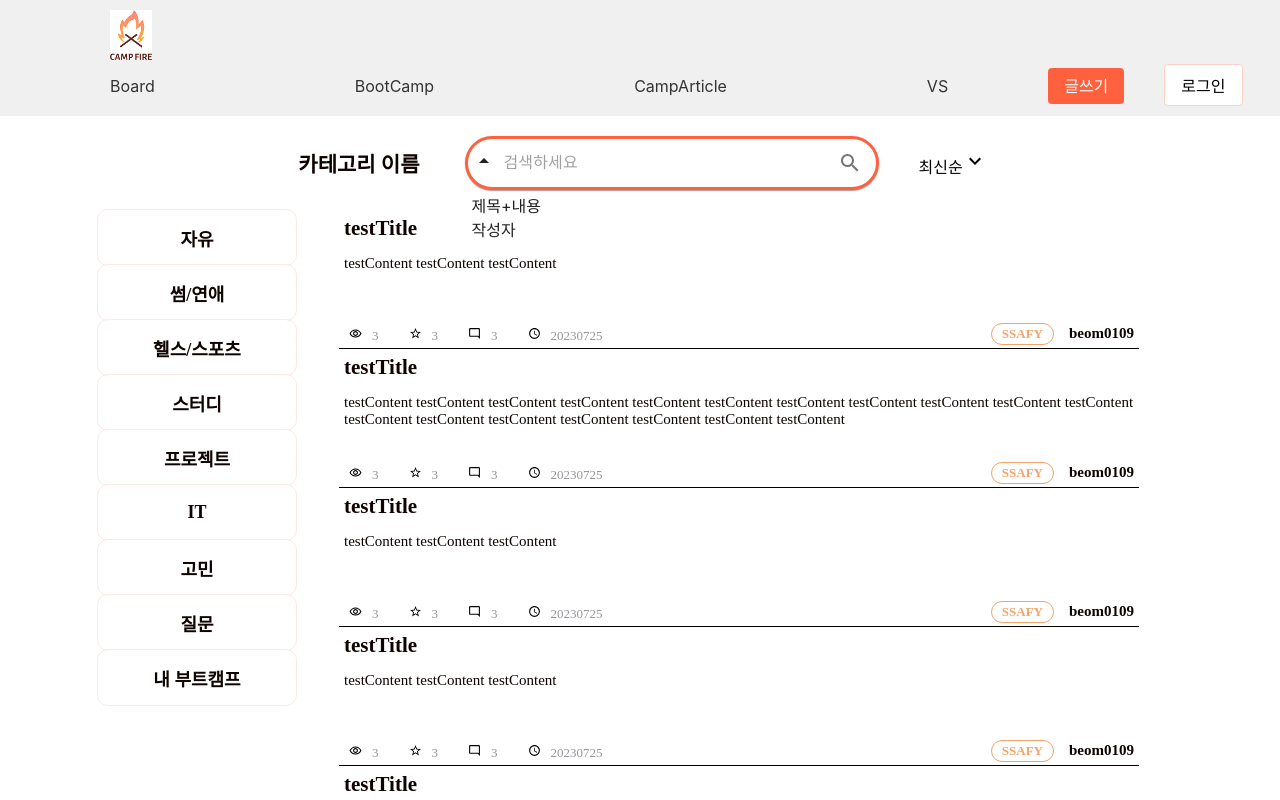
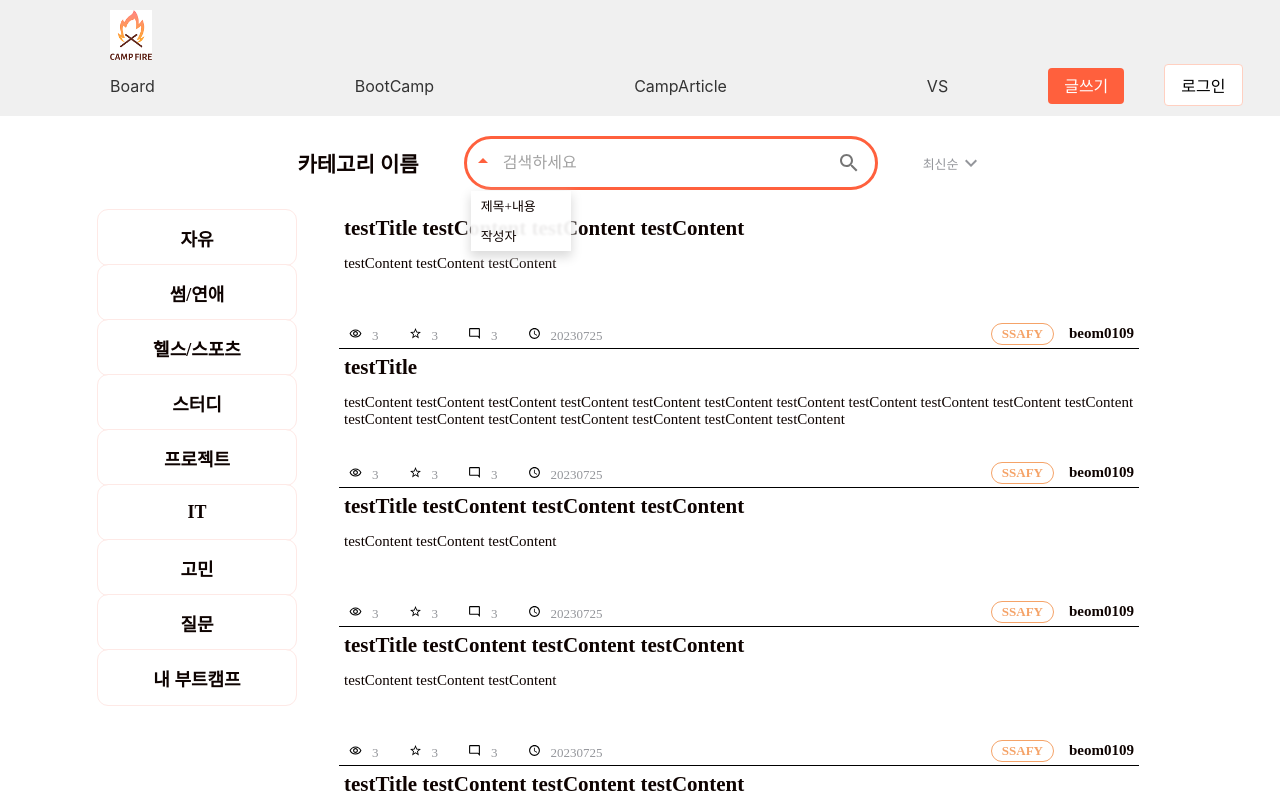
Before and after one commit to hehezune/BootCampFire-Front-end, a React (Create React App) app in the folder bootcampfire/: page /Board in a window 1280 px wide. Both pictures are taken after a click on the element 483 px from the left and 163 px from the top of the page. Shown: the top 800 px of the page. Built offline with nearby package versions, Linux system fonts and the light colour scheme.

Commit message:
Feat: BoardList CSS 완료 * 무한스크롤이나 클릭시 DATA 연동과 같은 처리는 아직 미등록

```diff
--- a/bootcampfire/src/App.tsx
+++ b/bootcampfire/src/App.tsx
@@ -2,7 +2,6 @@ import React from 'react';
 import { Routes, Route } from 'react-router-dom';
 import Home from './pages/Home';
 import Nav from './components/Nav';
-// import Board from './pages/Board';
 import BoardList from 'pages/BoardPage/BoardListPage';
 import BootCamp from './pages/BootCamp';
 import CampArticle from './pages/CampArticle';
@@ -17,7 +16,6 @@ export default function App() {
       <main>
         <Routes>
           <Route path="/" element={<Home />} />
-          {/* <Route path="/Board" element={<Board />} /> */}
           <Route path="/Board" element={<BoardList />} />
           <Route path="/BootCamp" element={<BootCamp />} />
           <Route path="/CampArticle" element={<CampArticle />} />
--- a/bootcampfire/src/components/Board/SearchDropDown.tsx
+++ b/bootcampfire/src/components/Board/SearchDropDown.tsx
@@ -3,7 +3,7 @@ import DropDownCategory from './DropDownCategory';
 import ArrowDropDownIcon from '@mui/icons-material/ArrowDropDown';
 import ArrowDropUpIcon from '@mui/icons-material/ArrowDropUp';
 import styled from 'styled-components';
-import { StyledDropdown} from './Styled';
+import { StyledDropdown, StyledLI} from './Styled';
 
 interface DropDownList {
     current: string;
@@ -31,8 +31,8 @@ function DropDown() {
     return (
         <StyledDropdown>
             <div onClick={e => setDropdownVisibility(!dropdownVisibility)}>
-                {!dropdownVisibility && <ArrowDropDownIcon />}
-                {dropdownVisibility && <ArrowDropUpIcon />}
+                {!dropdownVisibility && <ArrowDropDownIcon sx={{color: '#FF603D'}}/>}
+                {dropdownVisibility && <ArrowDropUpIcon sx={{color: '#FF603D'}}/>}
             </div>
             <DropDownCategory visibility={dropdownVisibility} >
                 <ul className="search-category">
@@ -43,11 +43,4 @@ function DropDown() {
     )
 }
 
-const StyledLI = styled.li`
-    &:hover {
-        font-weight: 800;
-    }
-
-`
-
 export default DropDown;
--- a/bootcampfire/src/components/Board/SearchInput.tsx
+++ b/bootcampfire/src/components/Board/SearchInput.tsx
@@ -31,6 +31,7 @@ export default function InputSection() {
         border: 3,
         borderColor: '#FF603D',
         borderRadius: 10,
+        boxShadow: 'none',
       }}
       onSubmit={handleSearchSubmit}>
       <SearchDropDown/>
--- a/bootcampfire/src/components/Board/SortDropDown.tsx
+++ b/bootcampfire/src/components/Board/SortDropDown.tsx
@@ -2,8 +2,7 @@ import React from 'react';
 import DropDownCategory from './DropDownCategory';
 import KeyboardArrowDownIcon from '@mui/icons-material/KeyboardArrowDown';
 import KeyboardArrowUpIcon from '@mui/icons-material/KeyboardArrowUp';
-import styled from 'styled-components';
-import {StyledDropdown} from './Styled';
+import {StyledDropdown, Normal13px, StyledLI} from './Styled';
 
 interface DropDownList {
     current: string;
@@ -29,12 +28,11 @@ function DropDown() {
 
     return ( // 드롭다운을 따로 파일로 분리할 수 있는가? 분리한다면 styled, 분라하지 못한다면 styled를 어떻게 적용할 것인가?
         <StyledDropdown>
-            <div onClick={e => setDropdownVisibility(!dropdownVisibility)}>
+            <Normal13px className="test" onClick={e => setDropdownVisibility(!dropdownVisibility)}>
                 {dropdownSelect}
                 {!dropdownVisibility && <KeyboardArrowDownIcon />}
                 {dropdownVisibility && <KeyboardArrowUpIcon />}
-
-            </div>
+            </Normal13px>
             <DropDownCategory visibility={dropdownVisibility} >
                 <ul className="search-category">
                     {categoryList}
@@ -44,11 +42,4 @@ function DropDown() {
     )
 }
 
-const StyledLI = styled.li`
-    &:hover {
-        font-weight: 800;
-    }
-
-`
-
 export default DropDown;
--- a/bootcampfire/src/components/Board/Styled.ts
+++ b/bootcampfire/src/components/Board/Styled.ts
@@ -47,12 +47,31 @@ const StyledDropdown = styled.div`
         z-index: 3;
         list-style-type: none;
         padding-left: 0px;
+        box-shadow: 0px 5px 10px 1px #DBDBDB;
+        background-color: #ffffffec;
+        backdrop-filter: blur(1px);
+        top: 26px;
     }
 
     .test {
         display: flex;
-        justify-content: center;
+        align-items: center;
     }
 `
 
-export { Bold18px, Bold24px, Bold15px, Bold21px, Normal15px, Normal13px, StyledDropdown };
+const StyledLI = styled.li`
+    color: #0E0301;
+    font-family: DM Sans;
+    font-style: bold;
+    font-size: 13px;
+
+    width: 70px;
+    height: 20px;
+    padding: 5px 10px;
+    margin: 0px;
+    &:hover {
+        font-weight: 800;
+    }
+`
+
+export { Bold18px, Bold24px, Bold15px, Bold21px, Normal15px, Normal13px, StyledDropdown, StyledLI};
--- a/bootcampfire/src/pages/BoardPage/BoardListPage.tsx
+++ b/bootcampfire/src/pages/BoardPage/BoardListPage.tsx
@@ -7,7 +7,7 @@ import type {Board} from 'components/Board/interface';
 
 const dummy : Board[] =
 [{
-    title: "testTitle",
+    title: "testTitle testContent testContent testContent",
     content: "testContent testContent testContent ",
     date: "20230725",
     likes: 3,
```
